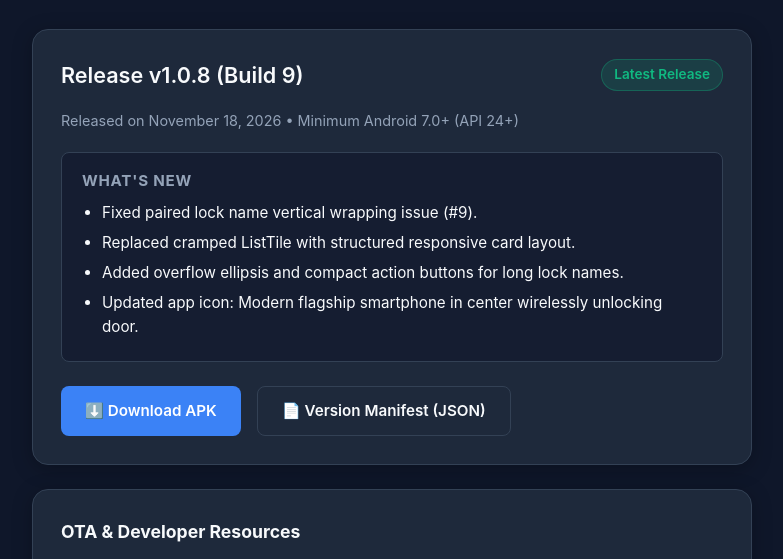
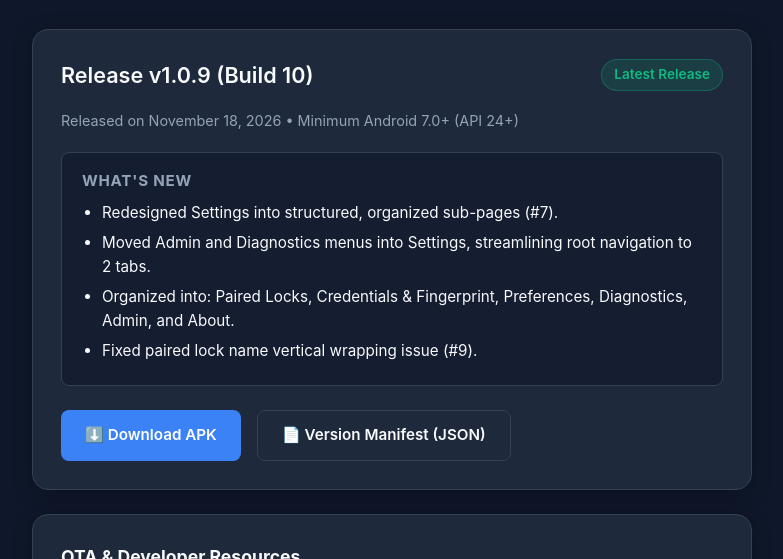
Before and after one commit to olgunx/public, a plain HTML site: page index.html in a window 1280 px wide. Shown: the part 201-760 px from the top of the page, without its empty margins (248-1031 px from the left). Drawn offline with Linux system fonts and the light colour scheme.

Commit message:
Deploy OTA release v1.0.9+10 (reorganized Settings and navigation #7)

```diff
--- a/index.html
+++ b/index.html
@@ -191,7 +191,7 @@
 
     <div class="card">
       <div class="card-header">
-        <div class="version-title">Release v1.0.8 (Build 9)</div>
+        <div class="version-title">Release v1.0.9 (Build 10)</div>
         <span class="badge">Latest Release</span>
       </div>
       <div class="meta">Released on November 18, 2026 • Minimum Android 7.0+ (API 24+)</div>
@@ -199,10 +199,10 @@
       <div class="changelog-box">
         <h3>What's New</h3>
         <ul>
+          <li>Redesigned Settings into structured, organized sub-pages (#7).</li>
+          <li>Moved Admin and Diagnostics menus into Settings, streamlining root navigation to 2 tabs.</li>
+          <li>Organized into: Paired Locks, Credentials & Fingerprint, Preferences, Diagnostics, Admin, and About.</li>
           <li>Fixed paired lock name vertical wrapping issue (#9).</li>
-          <li>Replaced cramped ListTile with structured responsive card layout.</li>
-          <li>Added overflow ellipsis and compact action buttons for long lock names.</li>
-          <li>Updated app icon: Modern flagship smartphone in center wirelessly unlocking door.</li>
         </ul>
       </div>
 
```
Also changed, not shown: app_version.json (+4 -4 lines), 1 other file.
